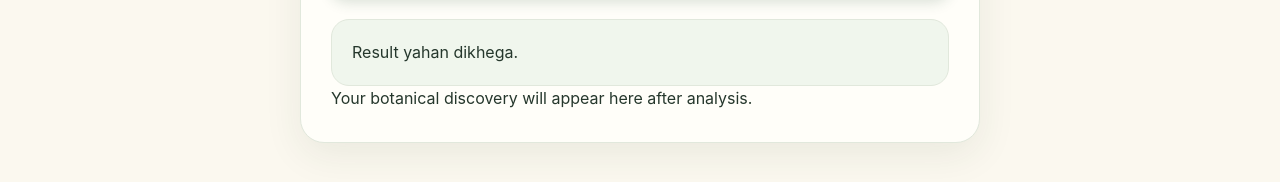
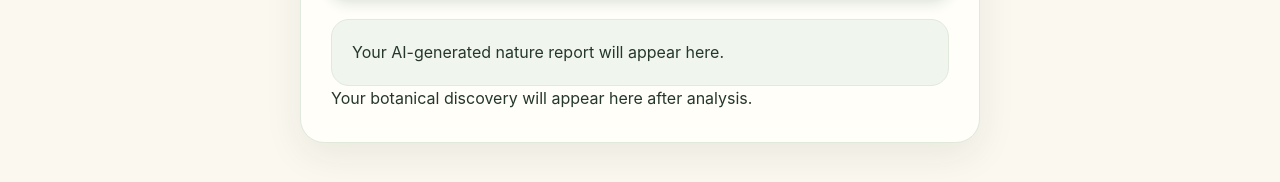
Before and after one commit to 05unique-dotcom/NatureSnap-AI, a website: page index.html in a window 1280 px wide. Shown: the part 490-672 px from the top of the page. Drawn offline with Linux system fonts and the light colour scheme.

Commit message:
Update result placeholder text

```diff
--- a/index.html
+++ b/index.html
@@ -94,7 +94,7 @@ footer { text-align: center; padding: 8px 16px 28px; color: var(--muted); font-s
 <input type="file" id="imageInput" accept="image/*">
 <img id="preview" alt="preview">
 <button id="analyzeBtn">✨ Analyze with AI</button>
-<div id="result">Result yahan dikhega.</div>
+<div id="result">Your AI-generated nature report will appear here.</div>
 <div id="status">JS not loaded</div>
 </div>
 </main>
```
